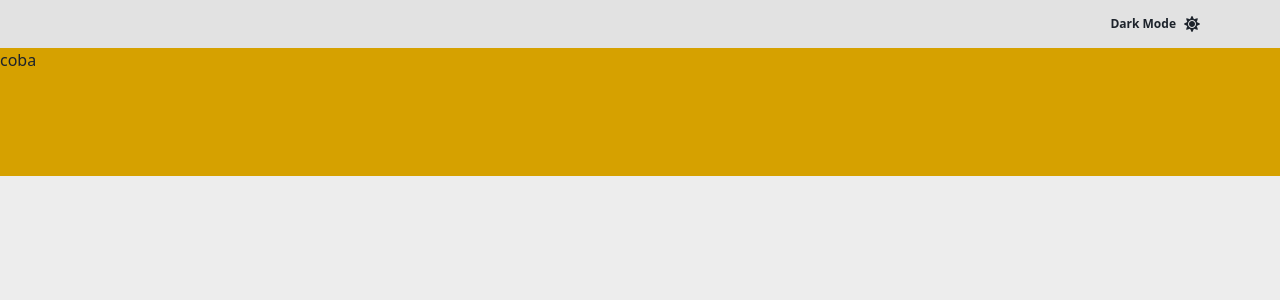
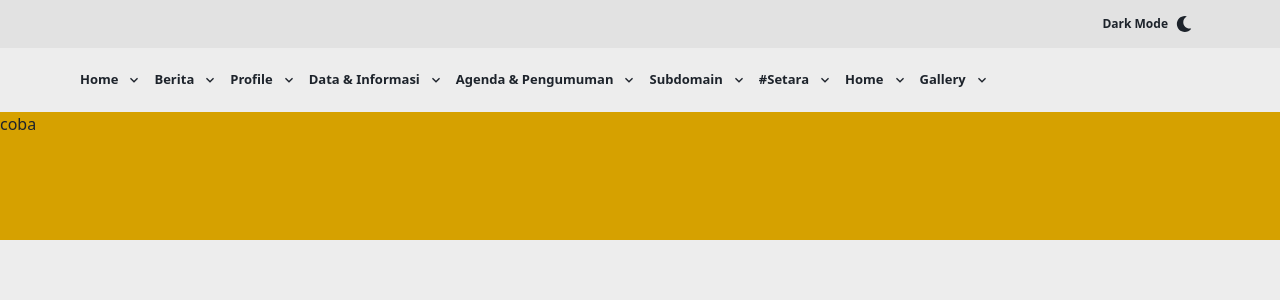
Before and after one commit to lowhanfish/web-konsel-2025, a Next.js app in the folder web-next/: page / in a window 1280 px wide. Shown: the top 300 px of the page. Built offline with nearby package versions, Linux system fonts and the light colour scheme.

Commit message:
Modify Fonts

```diff
--- a/web-next/app/globals.css
+++ b/web-next/app/globals.css
@@ -54,3 +54,17 @@
   --color-destructive: #dc2626;
   --color-destructive-foreground: #ededed;
 }
+
+/* Global font-family using the Lato variable provided by next/font */
+body {
+  font-family: var(--font-lato), ui-sans-serif, system-ui, -apple-system, "Segoe UI", Roboto, "Helvetica Neue", Arial;
+}
+
+/* Utility classes to switch fonts where needed */
+.font-lato {
+  font-family: var(--font-lato), ui-sans-serif, system-ui, -apple-system, "Segoe UI", Roboto, "Helvetica Neue", Arial;
+}
+
+.font-roboto {
+  font-family: var(--font-roboto), ui-sans-serif, system-ui, -apple-system, "Segoe UI", Roboto, "Helvetica Neue", Arial;
+}
--- a/web-next/app/layout.tsx
+++ b/web-next/app/layout.tsx
@@ -1,7 +1,11 @@
 import type { Metadata } from "next";
-import { Geist, Geist_Mono } from "next/font/google";
+import { Lato, Roboto } from "next/font/google";
 import "./globals.css";
 import Navbar from "@/components/Navbar";
+
+// Load fonts at module scope (required by next/font)
+const lato = Lato({ variable: "--font-lato", subsets: ["latin"], weight: ["400", "700"] });
+const roboto = Roboto({ variable: "--font-roboto", subsets: ["latin"], weight: ["400", "700"] });
 
 
 // RUJUKAN : https://www.shell.com/investors/why-invest-in-shell.html
@@ -18,10 +22,8 @@ export default function RootLayout({
 }>) {
   return (
     <html lang="en" className="light">
-      <body
-        className="antialiased bg-background text-foreground"
-      >
-        <Navbar mode="light" />
+      <body className={`${roboto.variable} antialiased bg-background text-foreground`}>
+        <Navbar />
         {children}
       </body>
     </html>
--- a/web-next/components/Navbar.tsx
+++ b/web-next/components/Navbar.tsx
@@ -1,68 +1,201 @@
 "use client";
 
-import Image from 'next/image'
-import Link from 'next/link'
 import React, { useEffect, useState } from 'react'
+import { FaSun, FaMoon } from 'react-icons/fa'
+import { MdExpandMore } from "react-icons/md";
+
+// Simple Navbar with a minimal theme toggle.
+// Keeps logic small so it's easy to read and maintain.
+
+const dataNav = [
+    {
+        title: 'Home',
+        url: '/',
+    },
+    {
+        title: 'Berita',
+        url: '/',
+    },
+    {
+        title: 'Profile',
+        url: '/',
+        children: [
+            {
+                title: 'Profile',
+                url: '/',
+            },
+            {
+                title: 'Sejarah',
+                url: '/',
+            },
+            {
+                title: 'Pimpinan',
+                url: '/',
+                children: [
+                    {
+                        title: 'Bupati',
+                        url: '/',
+                    },
+                    {
+                        title: 'Wakil Bupati',
+                        url: '/',
+                    },
+                    {
+                        title: 'Sekretaris Daerah',
+                        url: '/',
+                    },
+                ]
+            },
+            {
+                title: 'Visi',
+                url: '/',
+            },
+            {
+                title: 'Misi',
+                url: '/',
+            },
+        ]
+    },
+    {
+        title: 'Data & Informasi',
+        url: '/',
+        children: [
+            {
+                title: 'JDIH',
+                url: '/',
+            },
+            {
+                title: 'IPKD',
+                url: '/',
+            },
+            {
+                title: 'PPID',
+                url: '/',
+            },
+            {
+                title: 'Statistik',
+                url: '/',
+            },
+            {
+                title: 'Kepegawaian',
+                url: '/',
+            },
+        ]
+    },
+    {
+        title: 'Agenda & Pengumuman',
+        url: '/',
+        children: [
+            {
+                title: 'Agenda',
+                url: '/',
+            },
+            {
+                title: 'Pengumuman',
+                url: '/',
+            },
+        ]
+    },
+    {
+        title: 'Subdomain',
+        url: '/',
+    },
+    {
+        title: '#Setara',
+        url: '/',
+    },
+    {
+        title: 'Home',
+        url: '/',
+    },
+    {
+        title: 'Gallery',
+        url: '/',
+        children: [
+            {
+                title: 'Photo',
+                url: '/',
+            },
+            {
+                title: 'Video',
+                url: '/',
+            },
+            {
+                title: 'Infografis',
+                url: '/',
+            },
+        ]
+    },
 
 
-import { FaSun } from "react-icons/fa";
+
+];
 
 
-type NavbarProps = {
-    mode?: string
-}
 
-const Navbar = ({ mode }: NavbarProps) => {
-    const [theme, setTheme] = useState<'light' | 'dark'>('light');
+const Navbar = () => {
+    // initialize theme: localStorage -> system -> light
+    const [theme, setTheme] = useState<'light' | 'dark'>(() => {
+        if (typeof window === 'undefined') return 'light'
+        try {
+            const t = localStorage.getItem('theme')
+            if (t === 'light' || t === 'dark') return t
+        } catch (e) { }
+        return window.matchMedia && window.matchMedia('(prefers-color-scheme: dark)').matches ? 'dark' : 'light'
+    })
 
-    // Initialize theme from localStorage or system preference
+    // apply theme and persist
     useEffect(() => {
+        document.documentElement.classList.remove('light', 'dark')
+        document.documentElement.classList.add(theme)
         try {
-            const stored = localStorage.getItem('theme');
-            if (stored === 'light' || stored === 'dark') {
-                setTheme(stored);
-                return;
-            }
-            const prefersDark = window.matchMedia && window.matchMedia('(prefers-color-scheme: dark)').matches;
-            setTheme(prefersDark ? 'dark' : 'light');
-        } catch (e) {
-            // ignore
-        }
-    }, []);
+            localStorage.setItem('theme', theme)
+        } catch (e) { }
+    }, [theme])
 
-    // Apply theme to <html> and persist
-    useEffect(() => {
-        document.documentElement.classList.remove('light', 'dark');
-        document.documentElement.classList.add(theme);
-        try {
-            localStorage.setItem('theme', theme);
-        } catch (e) { }
-    }, [theme]);
-
-    const toggle = () => setTheme((t) => (t === 'dark' ? 'light' : 'dark'));
+    const toggle = () => setTheme((t) => (t === 'dark' ? 'light' : 'dark'))
 
     return (
+        <header>
+            <div className="bg-accent px-5 lg:px-10 xl:px-20">
+                <div className="flex items-center justify-end h-12">
+                    <button onClick={toggle} aria-label="Toggle theme" className="p-2 hover:opacity-90">
 
-        <div>
-            <div className='bg-accent px-5 lg:px-10 xl:px-20'>
-                <div className='flex items-center justify-end h-12'>
-                    <button onClick={toggle} aria-pressed={theme === 'dark'} aria-label="Toggle theme" className='hover:opacity-90 cursor-pointer'>
-                        <div className='flex items-center'>
-                            <p className='pr-2 text-[12px] font-bold'>{theme === 'dark' ? 'Light Mode' : 'Dark Mode'}</p>
-                            <FaSun />
-                        </div>
+
+                        {theme === 'dark' ?
+                            <div className='flex items-center text-primary'>
+                                <p className='text-[12px] font-bold pr-2'>Light Mode</p>
+                                <FaSun />
+                            </div>
+                            :
+                            <div className='flex items-center'>
+                                <p className='text-[12px] font-bold pr-2'>Dark Mode</p>
+                                <FaMoon />
+                            </div>
+                        }
                     </button>
                 </div>
             </div>
-            <div className='bg-background px-5 lg:px-10 xl:px-20'>
-                <div className='flex'>
-                    <div className='flex'>
 
-                    </div>
+            <nav className="bg-background px-5 lg:px-10 xl:px-20">
+                <div className="flex gap-3 h-16 items-center">
+
+                    {
+                        dataNav.map((data, index) => (
+
+                            <div>
+                                <div key={index} className='flex gap-2 items-center cursor-pointer'>
+                                    <p className='text-[13px] font-semibold'>{data.title}</p>
+                                    <MdExpandMore />
+                                </div>
+                            </div>
+
+                        ))
+
+                    }
                 </div>
-            </div>
-
-        </div>
+            </nav>
+        </header>
     )
 }
 
```
Also changed, not shown: 1 other file (tests, documents, lock files or other folders).
